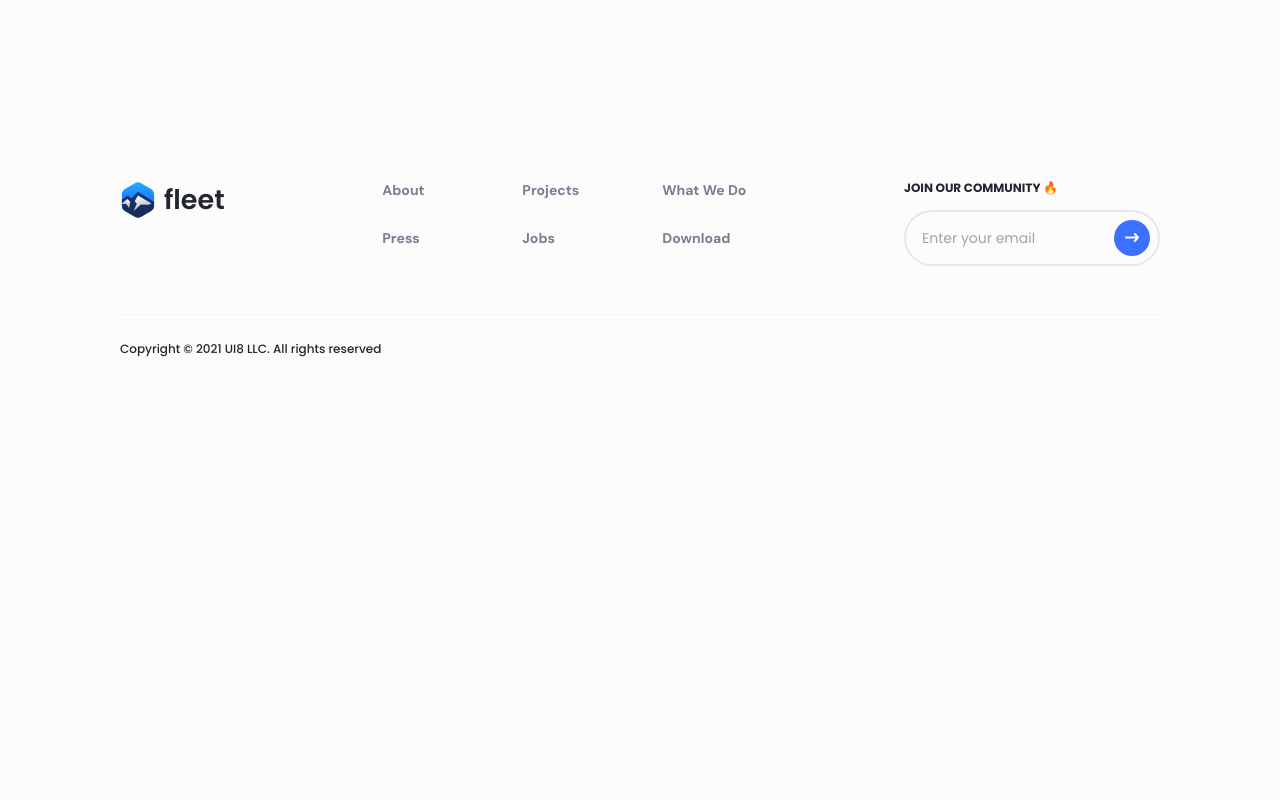
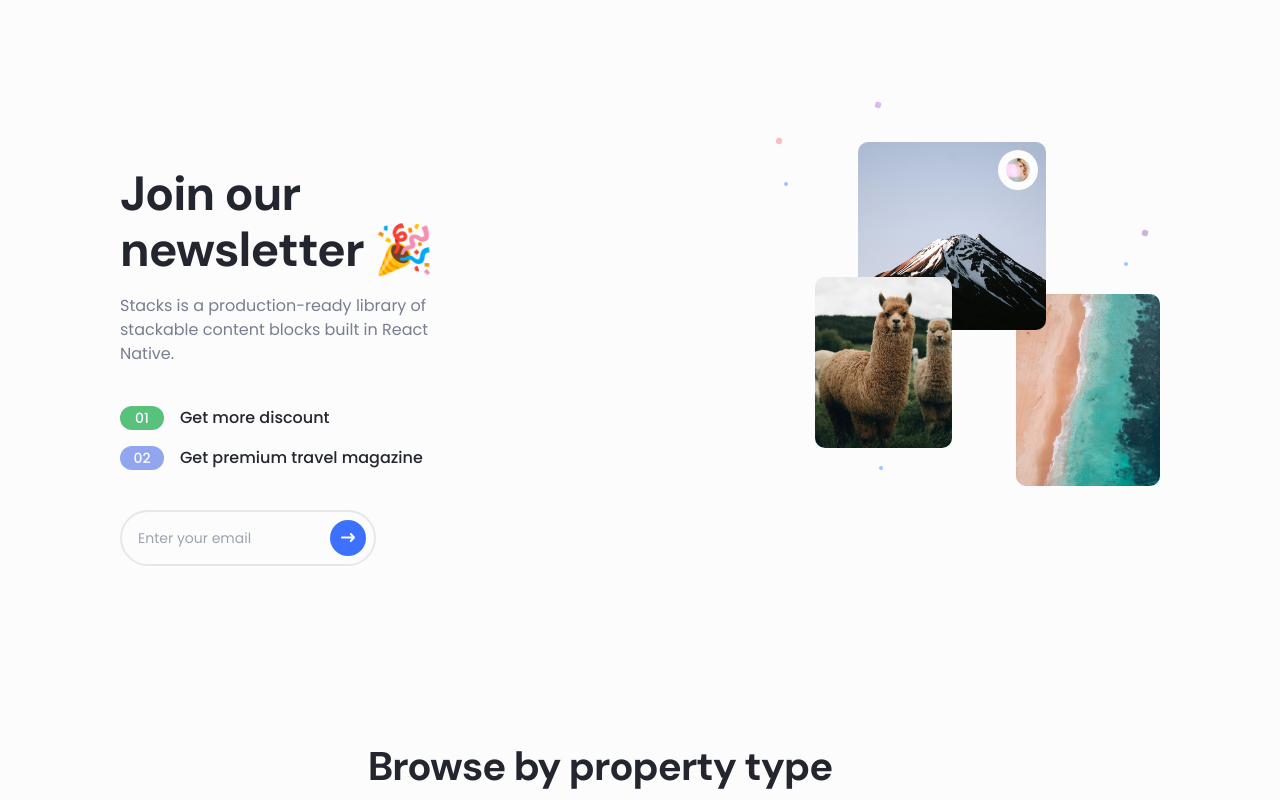
Before and after one commit to hasanlashgari01/fleet-react, a React (Vite) app: page /product-detail in a window 1280 px wide. Shown: the part 3500-4300 px from the top of the page. Before the commit the page ends 3883 px from the top, so only its background shows below. Built offline with nearby package versions, Linux system fonts and the light colour scheme.

Commit message:
add newsletter

```diff
--- a/src/components/PropertyType/Index.jsx
+++ b/src/components/PropertyType/Index.jsx
@@ -3,7 +3,6 @@ import Cards from "./Cards";
 
 const Index = () => {
     return (
-        //  space-wrapper__left__bottom
         <div className="py-16 lg:py-28 2xl:pt-34 2xl:pb-14 2xl:container">
             <div className="max-2xl:space-wrapper__top">
                 <SectionTop title="Browse by property type" description="Let’s go on an adventure" />
--- a/src/pages/ProductDetail/Index.jsx
+++ b/src/pages/ProductDetail/Index.jsx
@@ -3,6 +3,7 @@ import ProductHeader from "./ProductHeader/Index";
 import ProductDetail from "./DetailSection/Index";
 import UserReview from "../../components/UserReview/Index";
 import PropertyType from "../../components/PropertyType/Index";
+import Newsletter from "../../components/Newsletter";
 
 const Index = () => {
     return (
@@ -15,6 +16,10 @@ const Index = () => {
             <div className="w-full h-[1px] bg-neutral-6 rounded-full"></div>
             <UserReview />
             <PropertyType />
+            <div className="container">
+                <Newsletter />
+            </div>
+            <PropertyType />
         </>
     );
 };
```
